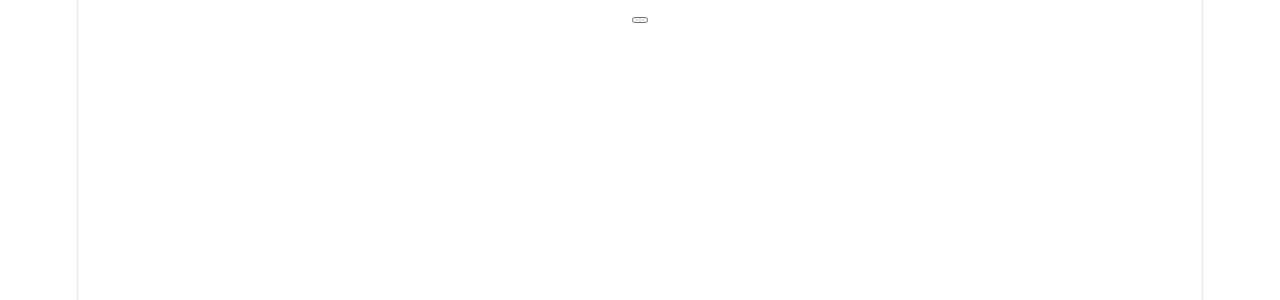
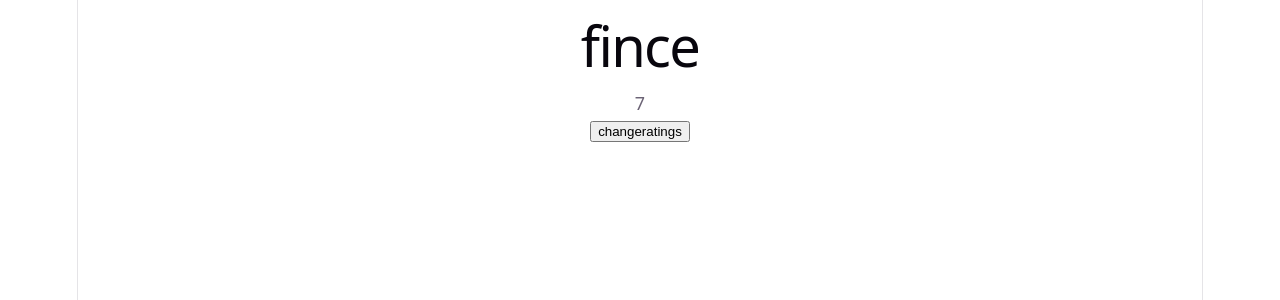
Before and after one commit to ragulpriyan2731/React_project, a React (Vite) app: page / in a window 1280 px wide. Shown: the top 300 px of the page. Built offline with nearby package versions, Linux system fonts and the light colour scheme.

Commit message:
usestate_array_objects

```diff
--- a/src/components/UseStatement.jsx
+++ b/src/components/UseStatement.jsx
@@ -1,13 +1,36 @@
 import { useState } from "react"
 
 const UseStatement=() =>{
-    const [dosti, setdosti] = useState(["ragul","sha","narayan","krishna"])
+    // const [dosti, setdosti] = useState(["ragul","sha","narayan","krishna"])
+    // // add,update,remove from an array
+    // const Adddostiname = ()=> setdosti([...dosti,"ragul priyan","sha"])
+    // const Removedostiname = ()=> setdosti((dosti.filter((test) => test !== "sha")));
+    // const Updatedostiname = ()=> {setdosti(dosti.map(f=>f === "sha" ? "shainthuja": f))}
+    const [film, setfilm] = useState({
+        name: "fince",
+        ratings: 7
+      })
+      const handlechange = ()=>setfilm({...film, ratings:9})
+
 
   return (
-    <div>
+      <div>
+        <h1>{film.name}</h1>
+        <p>{film.ratings}</p>
+        <button onClick={handlechange}>changeratings</button>
 
-    <button ></button>
-    </div>
+
+
+      </div>
+
+    // <div>
+    //   {dosti.map((f, index)=>(
+    //   <li key ={index}>{f}</li>
+    //   ))}
+    // <button onClick={Adddostiname}>Adddosti</button>
+    // <button onClick={Removedostiname}>Removedostiname</button>
+    // <button onClick={Updatedostiname}>Updatename</button>
+    // </div>
   )
 }
 
```
